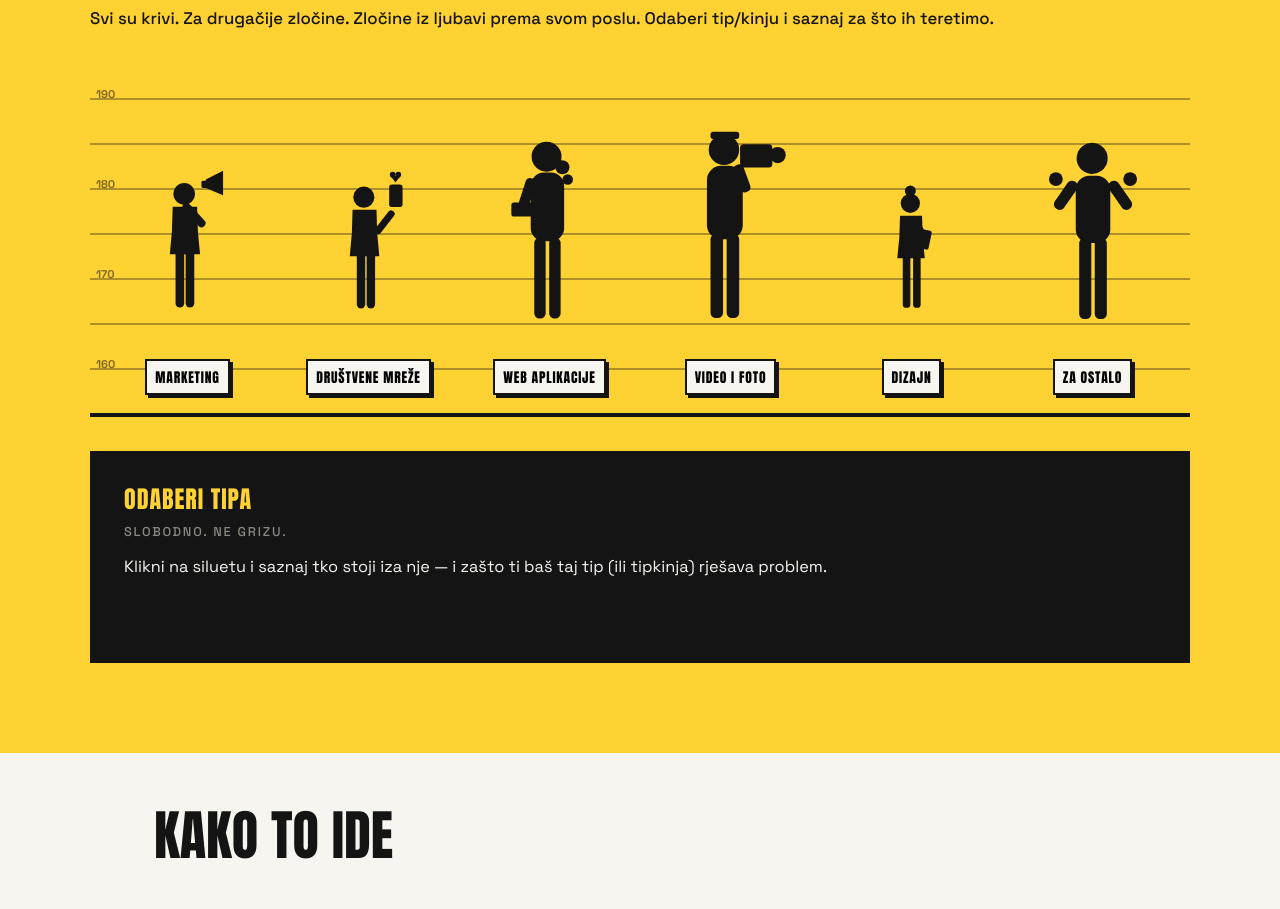
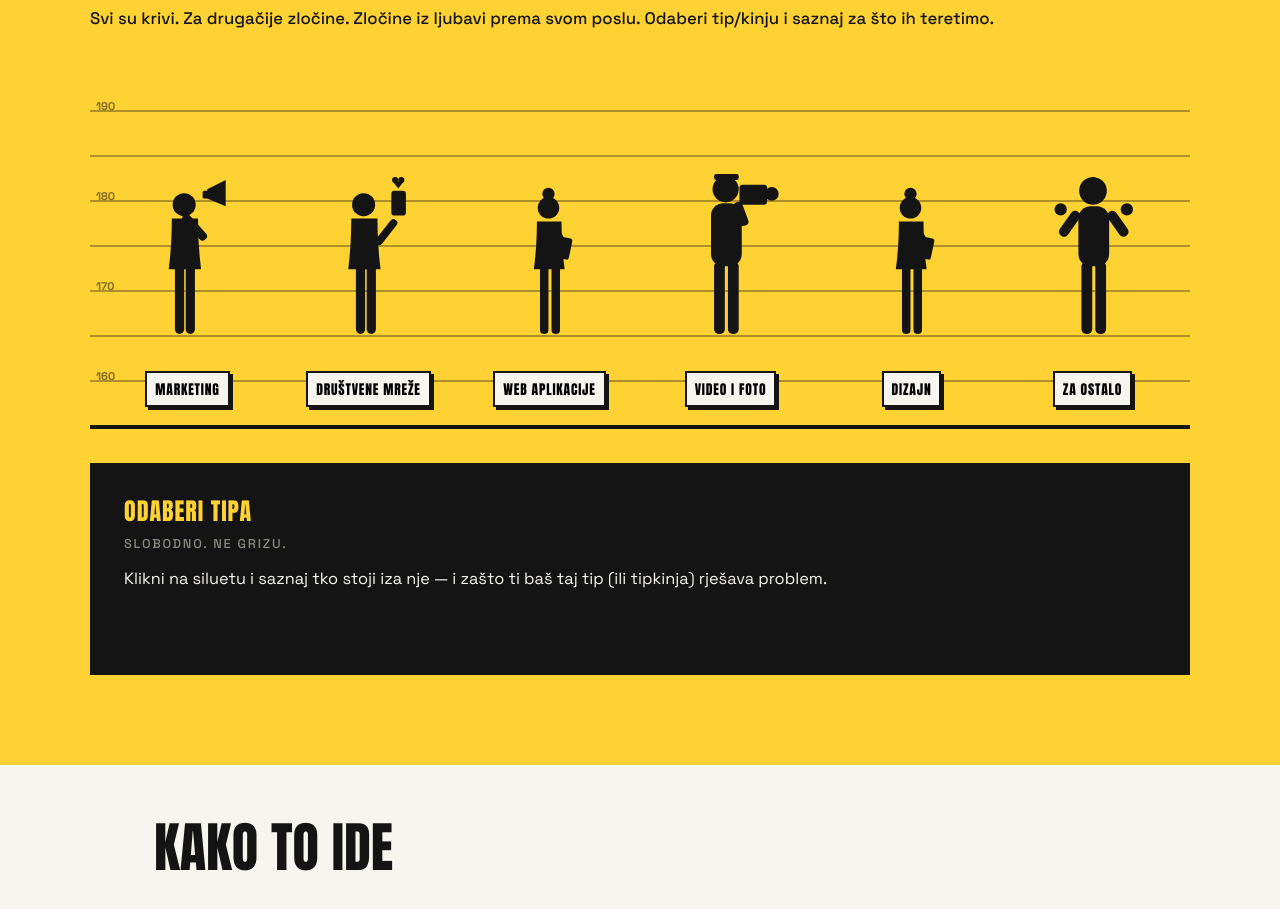
Before and after one commit to ADV222/test23, a website: page public/imamo-tipa-osumnjiceni.html in a window 1280 px wide. Shown: the part 885-1794 px from the top of the page. Drawn offline with Linux system fonts and the light colour scheme.

Commit message:
Add files via upload

```diff
--- a/public/imamo-tipa-osumnjiceni.html
+++ b/public/imamo-tipa-osumnjiceni.html
@@ -152,7 +152,7 @@
     transition:transform .2s ease;
   }
   .tip .glow{opacity:0;transition:opacity .2s ease}
-  .sil-slot{position:relative}
+  .sil-slot{position:relative;width:100px;margin:0 auto}
   .sil-slot svg{width:100%;height:100%}
   .tip:hover svg, .tip:focus-visible svg, .tip.active svg{transform:translateY(-8px)}
   .tip:hover .glow, .tip:focus-visible .glow, .tip.active .glow{opacity:1}
@@ -300,32 +300,32 @@
     </div>
 
     <button class="tip" data-tip="0" aria-label="Tipkinja za marketing">
-      <div class="sil-slot" data-sil="marketing" data-fill="#141414" style="height:180px"></div>
+      <div class="sil-slot" data-sil="marketing" data-fill="#141414" style="height:208px"></div>
       <span class="placard">Marketing</span>
     </button>
 
     <button class="tip" data-tip="1" aria-label="Tipkinja za društvene mreže">
-      <div class="sil-slot" data-sil="drustvene" data-fill="#141414" style="height:176px"></div>
+      <div class="sil-slot" data-sil="drustvene" data-fill="#141414" style="height:204px"></div>
       <span class="placard">Društvene mreže</span>
     </button>
 
     <button class="tip" data-tip="2" aria-label="Tip za web aplikacije">
-      <div class="sil-slot" data-sil="web" data-fill="#141414" style="height:220px"></div>
+      <div class="sil-slot" data-sil="web" data-fill="#141414" style="height:232px"></div>
       <span class="placard">Web aplikacije</span>
     </button>
 
     <button class="tip" data-tip="3" aria-label="Tip za video i foto">
-      <div class="sil-slot" data-sil="video" data-fill="#141414" style="height:224px"></div>
+      <div class="sil-slot" data-sil="video" data-fill="#141414" style="height:236px"></div>
       <span class="placard">Video i foto</span>
     </button>
 
     <button class="tip" data-tip="4" aria-label="Tipkinja za dizajn">
-      <div class="sil-slot" data-sil="dizajn" data-fill="#141414" style="height:172px"></div>
+      <div class="sil-slot" data-sil="dizajn" data-fill="#141414" style="height:200px"></div>
       <span class="placard">Dizajn</span>
     </button>
 
     <button class="tip" data-tip="5" aria-label="Tip za ostalo">
-      <div class="sil-slot" data-sil="ostalo" data-fill="#141414" style="height:216px"></div>
+      <div class="sil-slot" data-sil="ostalo" data-fill="#141414" style="height:228px"></div>
       <span class="placard">Za ostalo</span>
     </button>
   </div>
@@ -466,7 +466,7 @@ document.querySelectorAll('.sil-placeholder').forEach(function(el) {
 document.querySelectorAll('.sil-slot').forEach(function(el) {
   var s = IMAMO_SILHOUETTES[el.dataset.sil];
   var fill = el.dataset.fill;
-  el.innerHTML = '<svg viewBox="' + s.viewBox + '" preserveAspectRatio="xMidYMax meet" xmlns="http://www.w3.org/2000/svg">' +
+  el.innerHTML = '<svg viewBox="0 0 130 250" preserveAspectRatio="xMidYMax meet" xmlns="http://www.w3.org/2000/svg">' +
     '<ellipse class="glow" cx="65" cy="130" rx="60" ry="115" fill="rgba(246,245,240,.55)"/>' +
     '<g fill="' + fill + '">' + s.body + '</g></svg>';
 });
--- a/public/silhouettes.js
+++ b/public/silhouettes.js
@@ -19,8 +19,8 @@ window.IMAMO_SILHOUETTES = {
     viewBox: "0 12 130 250",
     body: `<circle cx="60" cy="52" r="15"/>
       <path d="M44,70 Q44,104 40,136 L82,136 Q78,104 78,70 Z"/>
-      <rect x="48" y="130" width="12" height="80" rx="6"/>
-      <rect x="62" y="130" width="12" height="80" rx="6"/>
+      <rect x="48" y="130" width="12" height="90" rx="6"/>
+      <rect x="62" y="130" width="12" height="90" rx="6"/>
       <rect x="68" y="60" width="11" height="42" rx="5" transform="rotate(-42 74 81)"/>
       <polygon points="90,32 114,20 114,54 90,44"/>
       <rect x="84" y="34" width="8" height="10" rx="2"/>`
@@ -31,8 +31,8 @@ window.IMAMO_SILHOUETTES = {
     viewBox: "0 12 130 250",
     body: `<circle cx="58" cy="52" r="15"/>
       <path d="M42,70 Q42,104 38,136 L80,136 Q76,104 76,70 Z"/>
-      <rect x="48" y="130" width="12" height="80" rx="6"/>
-      <rect x="62" y="130" width="12" height="80" rx="6"/>
+      <rect x="48" y="130" width="12" height="90" rx="6"/>
+      <rect x="62" y="130" width="12" height="90" rx="6"/>
       <rect x="70" y="64" width="10" height="40" rx="5" transform="rotate(38 76 104)"/>
       <rect x="94" y="34" width="19" height="32" rx="4"/>
       <circle cx="99" cy="20" r="4"/>
@@ -46,26 +46,27 @@ window.IMAMO_SILHOUETTES = {
     body: `<circle cx="63" cy="56" r="14"/>
       <circle cx="63" cy="38" r="8"/>
       <path d="M48,74 Q48,106 44,136 L84,136 Q80,106 80,74 Z"/>
-      <rect x="52" y="130" width="11" height="78" rx="5"/>
-      <rect x="67" y="130" width="11" height="78" rx="5"/>
+      <rect x="52" y="130" width="11" height="90" rx="5"/>
+      <rect x="67" y="130" width="11" height="90" rx="5"/>
+      <rect x="70" y="94" width="22" height="28" rx="3" transform="rotate(12 81 108)"/>
+      <rect x="72" y="78" width="9" height="28" rx="4" transform="rotate(-28 77 92)"/>`
+  },
+
+   web: {
+   gender: "f",
+    viewBox: "0 12 130 250",
+    body: `<circle cx="63" cy="56" r="14"/>
+      <circle cx="63" cy="38" r="8"/>
+      <path d="M48,74 Q48,106 44,136 L84,136 Q80,106 80,74 Z"/>
+      <rect x="52" y="130" width="11" height="90" rx="5"/>
+      <rect x="67" y="130" width="11" height="90" rx="5"/>
       <rect x="70" y="94" width="22" height="28" rx="3" transform="rotate(12 81 108)"/>
       <rect x="72" y="78" width="9" height="28" rx="4" transform="rotate(-28 77 92)"/>`
   },
 
   // ===== MUŠKI LIKOVI (pravokutni torso, viši — standardni viewBox) =====
 
-  web: {
-    gender: "m",
-    viewBox: "0 0 130 250",
-    body: `<circle cx="62" cy="36" r="17"/>
-      <circle cx="80" cy="48" r="8"/>
-      <circle cx="86" cy="62" r="6"/>
-      <rect x="44" y="54" width="38" height="78" rx="15"/>
-      <rect x="48" y="128" width="13" height="92" rx="6"/>
-      <rect x="65" y="128" width="13" height="92" rx="6"/>
-      <rect x="22" y="88" width="28" height="16" rx="3"/>
-      <rect x="34" y="60" width="12" height="36" rx="5" transform="rotate(18 40 78)"/>`
-  },
+
 
   video: {
     gender: "m",
```
